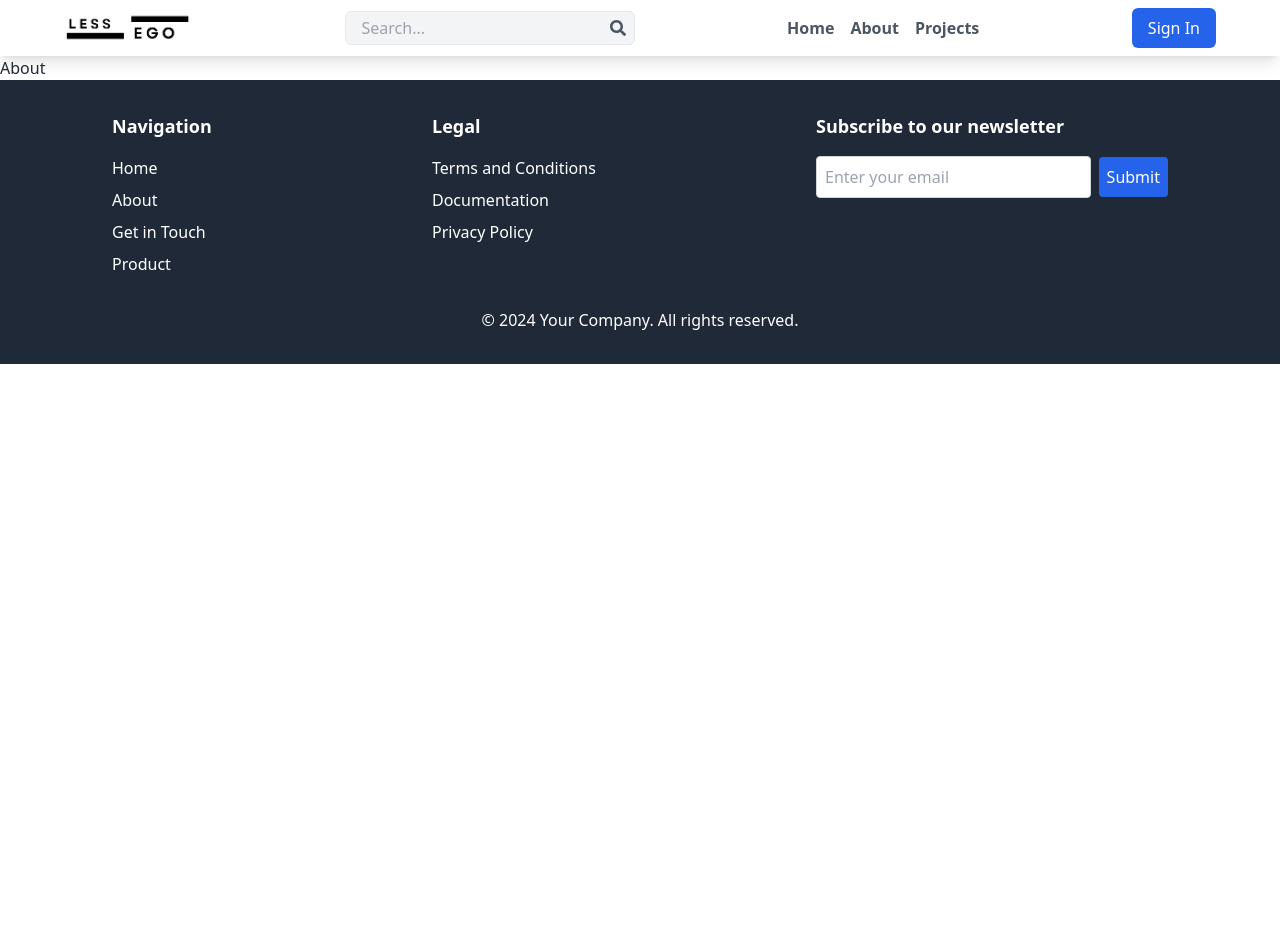
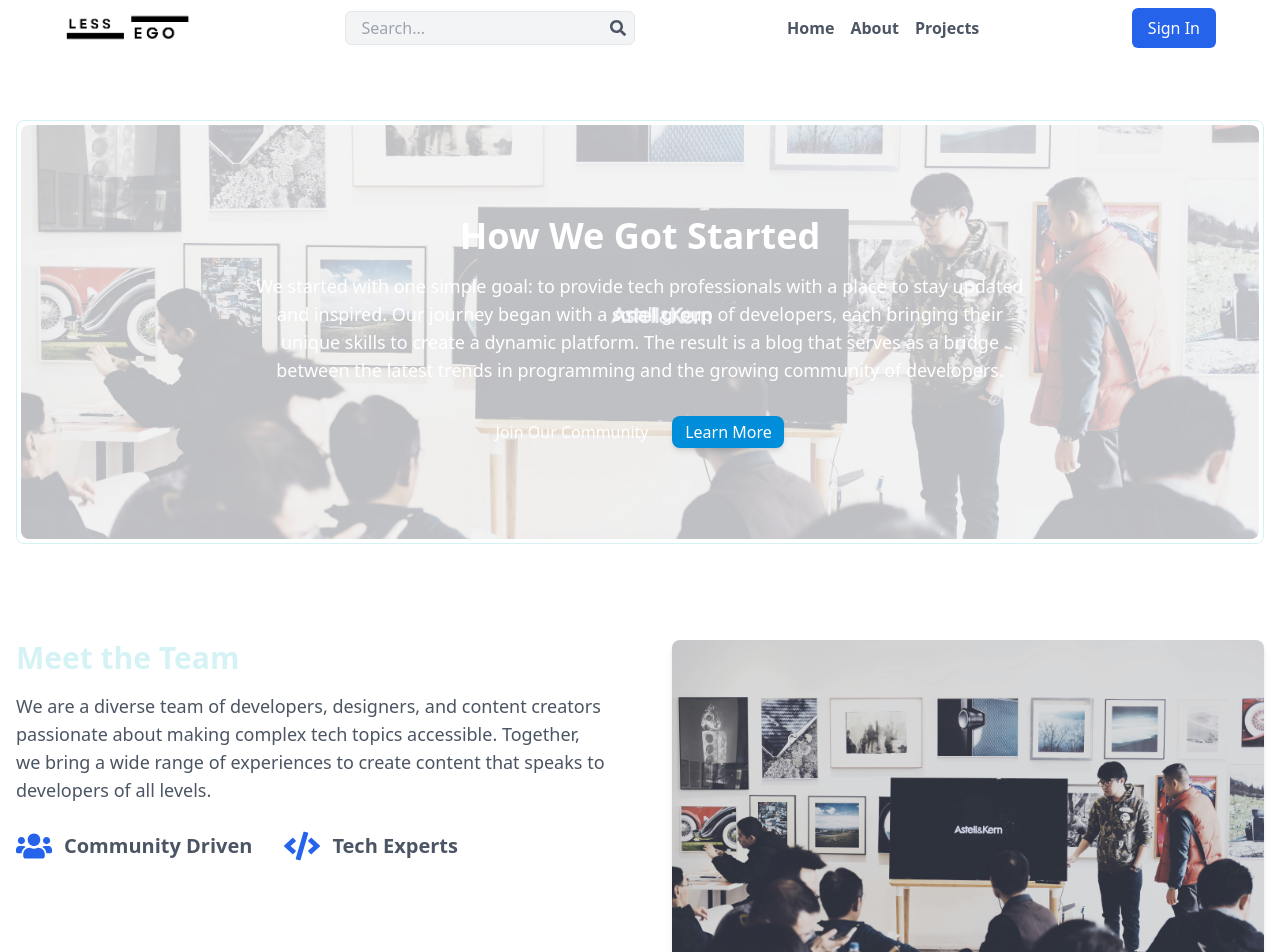
Before and after one commit to LesegoLSG/blog, a React (Vite) app in the folder client/: page /about in a window 1280 px wide. Shown: the top 952 px of the page. Before the commit the page ends 800 px from the top, so only its background shows below. Built offline with nearby package versions, Linux system fonts and the light colour scheme; no server answers.

Commit message:
Included about us page content

```diff
--- a/client/src/pages/About.jsx
+++ b/client/src/pages/About.jsx
@@ -1,7 +1,152 @@
 import React from "react";
+import { FaLightbulb, FaUsers, FaCode, FaRocket } from "react-icons/fa"; // Icons for sections
+import BannerImage from "../assets/HomePageImage/BannerImage.jpg"; // Placeholder image
+import { useSelector } from "react-redux";
 
-const About = () => {
-  return <div>About</div>;
+const AboutUs = () => {
+  const { theme } = useSelector((state) => state.theme);
+  return (
+    <section
+      className={`w-full py-16 ${
+        theme === "light"
+          ? "bg-white text-gray-600"
+          : "bg-neutral-900 text-white"
+      }`}
+    >
+      <div className="container mx-auto px-4 max-w-7xl">
+        {/* Story Section */}
+        <div className="relative py-24">
+          <div className="absolute inset-0 z-0 overflow-hidden border border-accent rounded-lg p-1">
+            <img
+              src={BannerImage}
+              alt="Our Story"
+              className="w-full h-full object-cover opacity-30 rounded-lg"
+            />
+          </div>
+          <div className="relative z-10 text-center text-white">
+            <h2 className="text-4xl font-extrabold mb-4">How We Got Started</h2>
+            <p className="text-lg mb-8 max-w-3xl mx-auto">
+              We started with one simple goal: to provide tech professionals
+              with a place to stay updated and inspired. Our journey began with
+              a small group of developers, each bringing their unique skills to
+              create a dynamic platform. The result is a blog that serves as a
+              bridge between the latest trends in programming and the growing
+              community of developers.
+            </p>
+            <div className="flex justify-center gap-x-6">
+              <button className="button-alt">Join Our Community</button>
+              <button className="button">Learn More</button>
+            </div>
+          </div>
+        </div>
+
+        {/* People Section */}
+        <div className="flex flex-col-reverse md:flex-row gap-16 py-24">
+          <div className="flex-1">
+            <h3 className="text-3xl font-extrabold text-accent  mb-4">
+              Meet the Team
+            </h3>
+            <p className="text-lg  mb-6">
+              We are a diverse team of developers, designers, and content
+              creators passionate about making complex tech topics accessible.
+              Together, we bring a wide range of experiences to create content
+              that speaks to developers of all levels.
+            </p>
+            <div className="flex items-center gap-8">
+              <div className="flex items-center">
+                <FaUsers className="text-4xl text-blue-600 mr-3" />
+                <p className="text-xl font-semibold">Community Driven</p>
+              </div>
+              <div className="flex items-center">
+                <FaCode className="text-4xl text-blue-600 mr-3" />
+                <p className="text-xl font-semibold">Tech Experts</p>
+              </div>
+            </div>
+          </div>
+          <div className="flex-1">
+            <img
+              src={BannerImage}
+              alt="Tech Team"
+              className="w-full h-full object-cover rounded-lg shadow-md"
+            />
+          </div>
+        </div>
+
+        {/* Conflict Section */}
+        <div className="bg-gray-900 text-white py-24 relative">
+          <div className="absolute inset-0 bg-gradient-to-r from-gray-900 to-black opacity-50"></div>
+          <div className="relative z-10 text-center">
+            <h2 className="text-4xl font-extrabold mb-4">The Challenge</h2>
+            <p className="text-lg max-w-2xl mx-auto mb-8">
+              Staying updated with the fast-paced world of tech can be
+              overwhelming. Developers often struggle to find reliable and
+              digestible content that covers the most recent trends and
+              innovations. We understood this struggle and set out to create a
+              space that addresses these gaps.
+            </p>
+            <div className="flex justify-center gap-6">
+              <button className="bg-blue-600 hover:bg-blue-700 text-white py-2 px-6 rounded-lg">
+                Join the Conversation
+              </button>
+            </div>
+          </div>
+        </div>
+
+        {/* Resolution Section */}
+        <div className="relative py-24">
+          <div className="absolute inset-0 z-0 overflow-hidden">
+            <img
+              src={BannerImage}
+              alt="Resolution"
+              className="w-full h-full object-cover opacity-40"
+            />
+          </div>
+          <div className="relative z-10 text-center">
+            <h2 className="text-4xl font-extrabold mb-4">Our Solution</h2>
+            <p className="text-lg mb-8 max-w-3xl mx-auto">
+              We deliver high-quality, accessible content that helps developers
+              stay ahead of industry changes. From detailed tutorials to
+              industry insights, we provide content that is actionable,
+              inspiring, and informative. Our mission is to empower developers
+              to not only keep up but to lead in the tech world.
+            </p>
+            <div className="flex justify-center gap-6">
+              <button className="bg-blue-600 hover:bg-blue-700 text-white py-2 px-6 rounded-lg">
+                Discover Our Content
+              </button>
+            </div>
+          </div>
+        </div>
+
+        {/* The Sequel Section */}
+        <div className="bg-gray-100 py-24">
+          <div className="text-center">
+            <h2 className="text-4xl font-extrabold text-gray-900 mb-4">
+              What’s Next for Us
+            </h2>
+            <p className="text-lg text-gray-700 max-w-3xl mx-auto mb-8">
+              Our journey is far from over. We’re continuously evolving,
+              collaborating with industry leaders, and planning new initiatives
+              to foster a thriving community of tech professionals. Stay tuned
+              for upcoming projects, events, and opportunities.
+            </p>
+            <div className="flex justify-center gap-6">
+              <button className="bg-blue-600 hover:bg-blue-700 text-white py-2 px-6 rounded-lg">
+                Join Our Mailing List
+              </button>
+            </div>
+          </div>
+        </div>
+
+        {/* Footer */}
+        <div className="text-center py-12">
+          <p className="text-sm text-gray-500">
+            © 2024 Your Blog Name - All rights reserved.
+          </p>
+        </div>
+      </div>
+    </section>
+  );
 };
 
-export default About;
+export default AboutUs;
```
